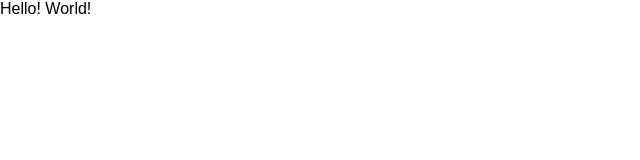
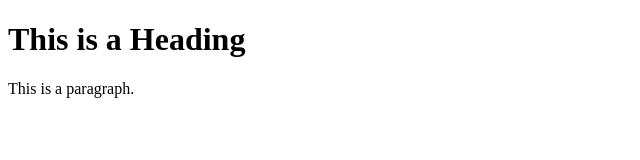
Before and after one commit to RubyArt21/rsschool-cv, a plain HTML site: page index.html in a window 1280 px wide. Shown: the whole page, without its empty margins (0-640 px from the left). Drawn offline with Linux system fonts and the light colour scheme.

Commit message:
fix: index.html file

```diff
--- a/index.html
+++ b/index.html
@@ -1,12 +1,12 @@
 <!DOCTYPE html>
 <html>
 <head>
-    <title>Ruby</title>
-    <meta charset="utf-8" />
-    <meta name="viewport" content="width=device-width, initial-scale=1">
-    <link rel="stylesheet" href="style.css" />
+<title>Ruby</title>
 </head>
 <body>
-    Hello! World!
+
+<h1>This is a Heading</h1>
+<p>This is a paragraph.</p>
+
 </body>
 </html>
```
